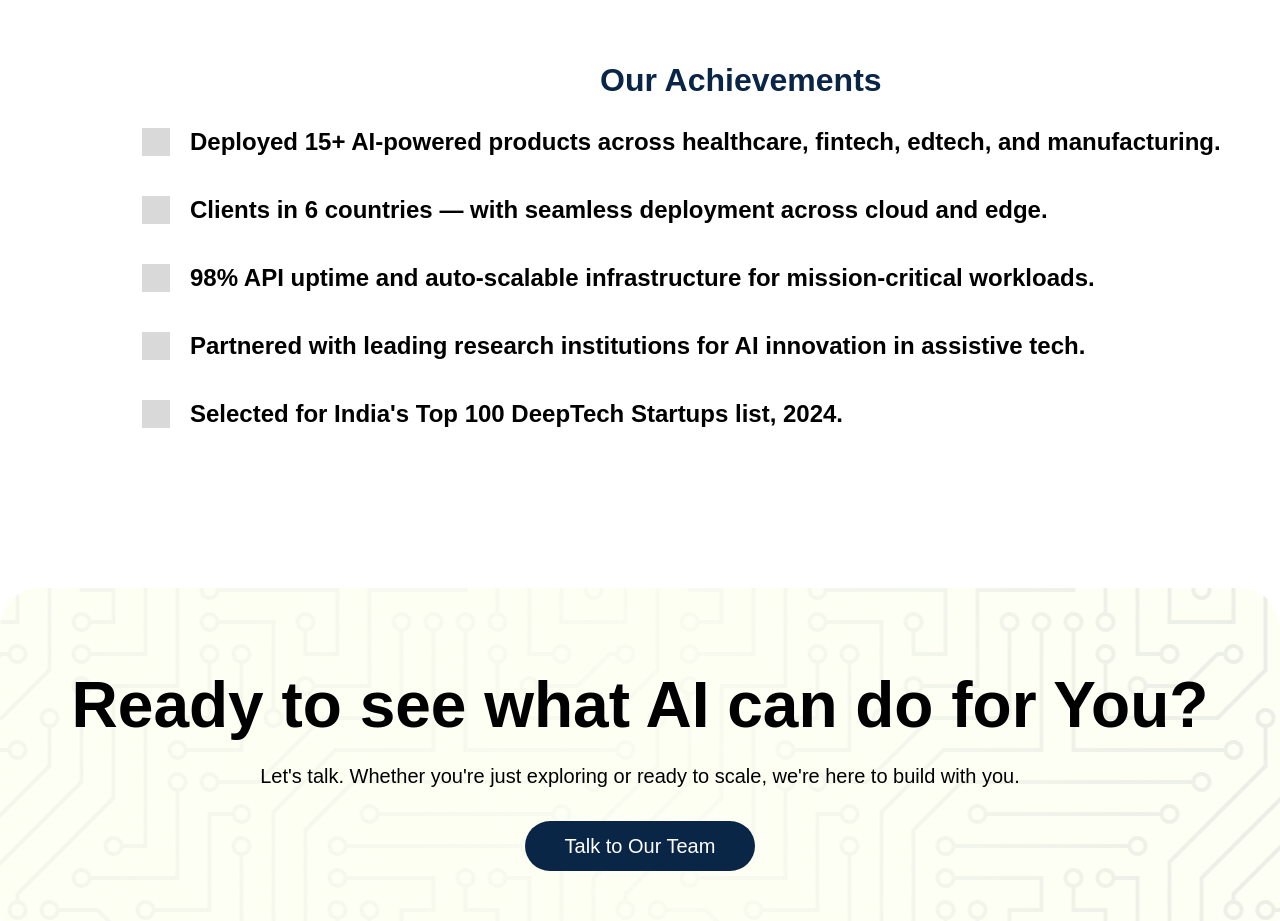
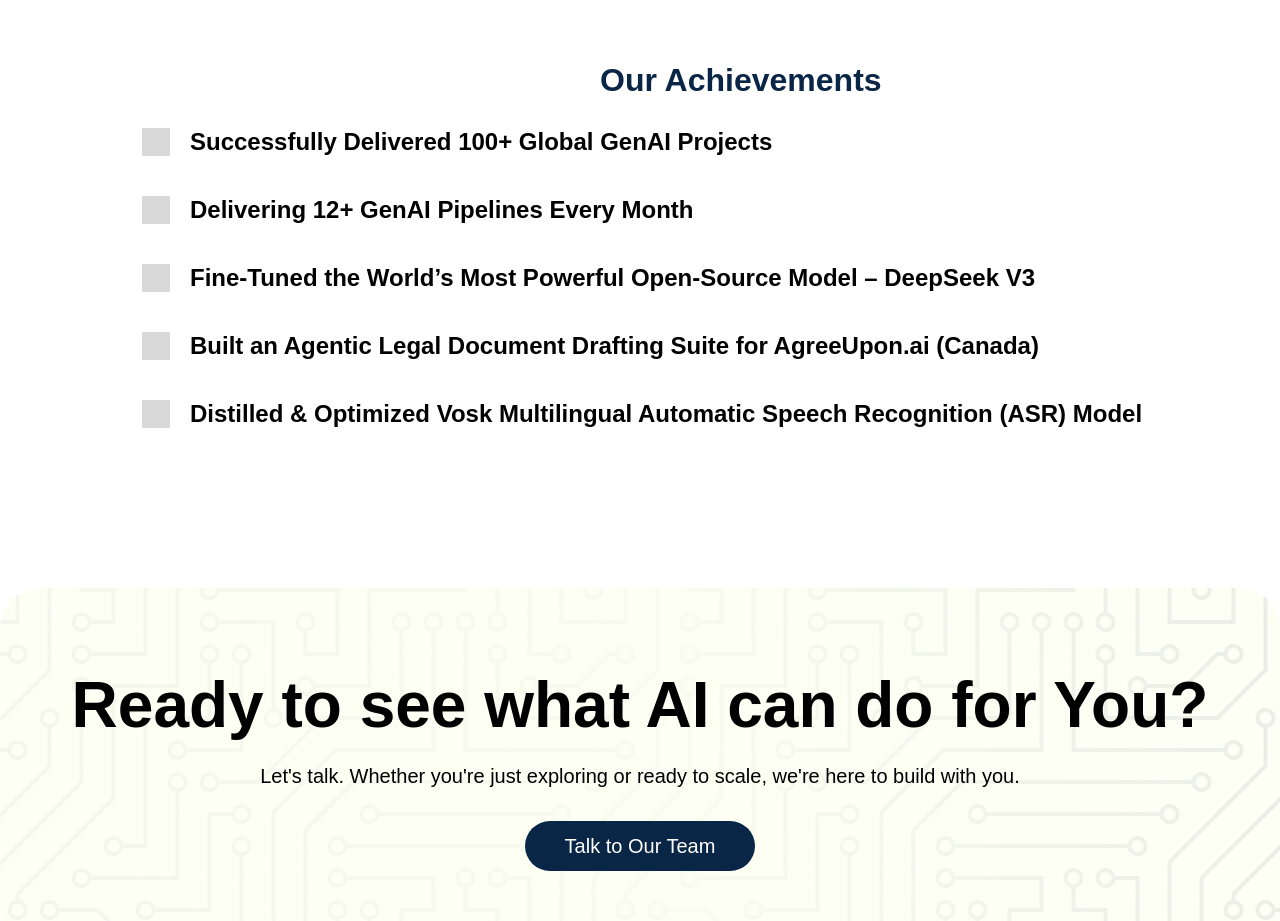
Before and after one commit to Noel-Teens/neuro-stack-website, a React (Vite) app: page / in a window 1280 px wide. Shown: the part 2820-3741 px from the top of the page. Built offline with nearby package versions, Linux system fonts and the light colour scheme.

Commit message:
achivement done

```diff
--- a/src/pages/Home.jsx
+++ b/src/pages/Home.jsx
@@ -169,24 +169,24 @@ const Home = () => {
 
   const achievements = [
     {
-      text: "Deployed 15+ AI-powered products across healthcare, fintech, edtech, and manufacturing.",
-      color: "#0A2647"
+      text: "Successfully Delivered 100+ Global GenAI Projects",
+      // color: "#0A2647"
     },
     {
-      text: "Clients in 6 countries — with seamless deployment across cloud and edge.",
-      color: "#134886"
+      text: "Delivering 12+ GenAI Pipelines Every Month",
+      // color: "#134886"
     },
     {
-      text: "98% API uptime and auto-scalable infrastructure for mission-critical workloads.",
-      color: "#1C69C4"
+      text: "Fine-Tuned the World’s Most Powerful Open-Source Model – DeepSeek V3",
+      // color: "#1C69C4"
     },
     {
-      text: "Partnered with leading research institutions for AI innovation in assistive tech.",
-      color: "rgba(10, 38, 71, 0.10)"
+      text: "Built an Agentic Legal Document Drafting Suite for AgreeUpon.ai (Canada)",
+      // color: "rgba(10, 38, 71, 0.10)"
     },
     {
-      text: "Selected for India's Top 100 DeepTech Startups list, 2024.",
-      color: "rgba(10, 38, 71, 0.10)"
+      text: "Distilled & Optimized Vosk Multilingual Automatic Speech Recognition (ASR) Model",
+      // color: "rgba(10, 38, 71, 0.10)"
     }
   ];
 
```
